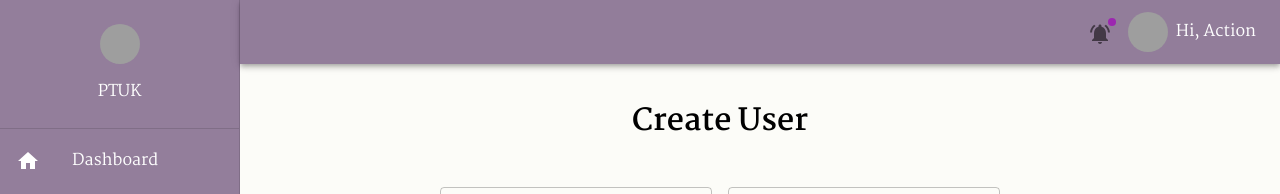
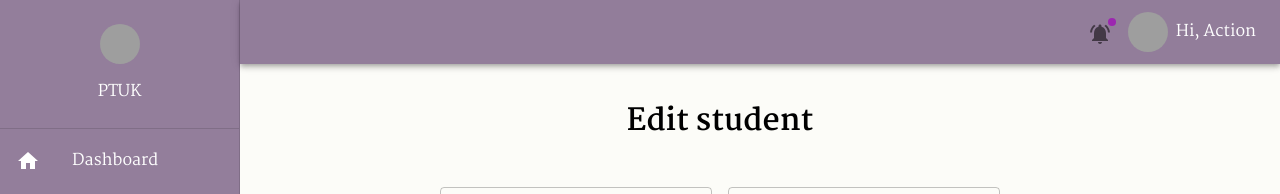
Before and after one commit to Tasneemghazal/front-grad, a React (Vite) app: page /dashboard/students/1 in a window 1280 px wide. Shown: the top 194 px of the page. Built offline with nearby package versions, Linux system fonts and the light colour scheme; no server answers; grey boxes are pictures that could not be loaded.

Commit message:
Edit titles for edit pages

```diff
--- a/src/components/dashboard/student/EditStudents.jsx
+++ b/src/components/dashboard/student/EditStudents.jsx
@@ -101,7 +101,7 @@ export default function EditStudents() {
           variant="h3"
           sx={{ textAlign: "center", fontSize: "30px", my: 5, fontWeight: "bold" }}
         >
-          Create User
+          Edit student
         </Typography>
         <form onSubmit={formik.handleSubmit} >
           <Grid container spacing={2}>
--- a/src/components/shared/EditUser.jsx
+++ b/src/components/shared/EditUser.jsx
@@ -107,7 +107,7 @@ export default function EditUser() {
           variant="h3"
           sx={{ textAlign: "center", fontSize: "30px", my: 5, fontWeight: "bold" }}
         >
-          Create User
+          Edit user
         </Typography>
         <form onSubmit={formik.handleSubmit} >
           <Grid container spacing={2}>
```
